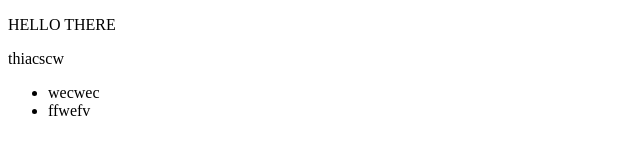
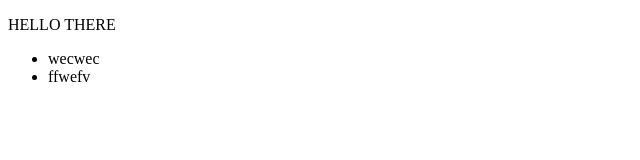
Before and after one commit to varshithfr/git-testing-, a plain HTML site: page index.html in a window 1280 px wide. Shown: the whole page, without its empty margins (0-640 px from the left). Drawn offline with Linux system fonts and the light colour scheme.

Commit message:
removed anchor

```diff
--- a/index.html
+++ b/index.html
@@ -7,7 +7,7 @@
 </head>
 <body>
     <p>HELLO THERE</p>
-    <a>thiacscw</a>
+
     <ul>
         <li>wecwec</li>
         <li>ffwefv</li>
```
